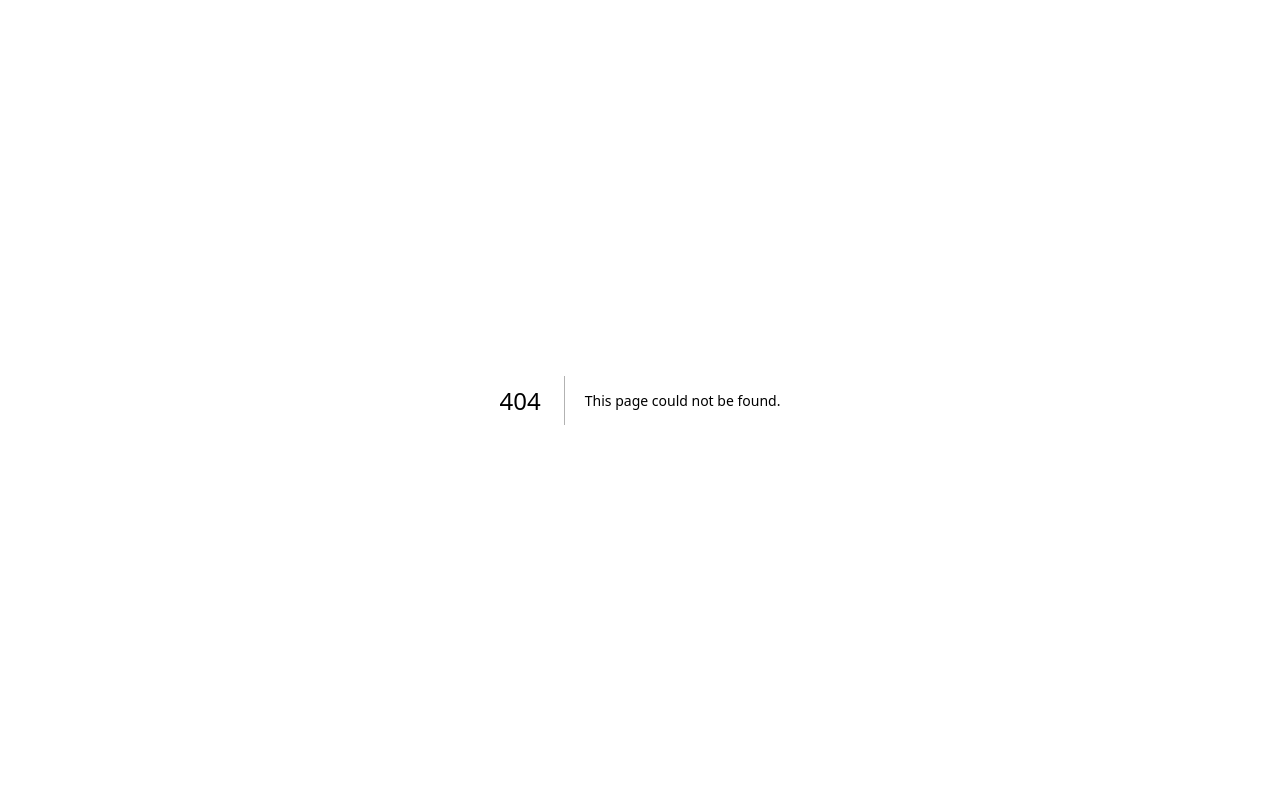
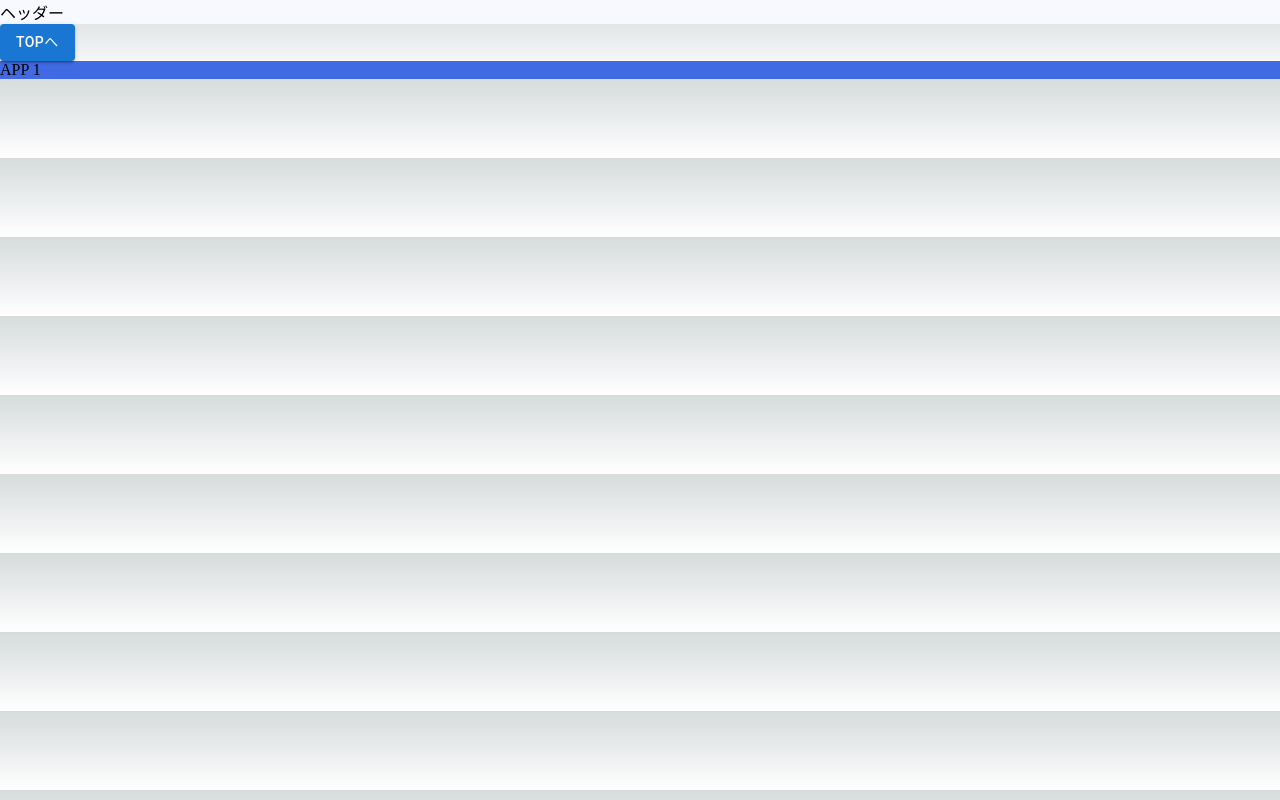
Before and after one commit to couragenki/chat-gpt-mvp, a Next.js app: page /apps/1 in a window 1280 px wide. Before the commit this address had no page. Built offline with nearby package versions, Linux system fonts and the light colour scheme.

Commit message:
feat: add page

```diff
--- /dev/null
+++ b/src/pages/apps/1/index.tsx
@@ -0,0 +1,20 @@
+import Head from 'next/head'
+import Link from "next/link";
+import styles from './styles.module.scss'
+import Button from "@mui/material/Button";
+import Header from '@/components/Header';
+
+export default function App1() {
+  return (
+    <>
+      <Head>
+        <title>APP 1</title>
+      </Head>
+      <Header />
+      <Link href="/">
+        <Button variant="contained">TOPへ</Button>
+      </Link>
+      <main className={styles.app1}>APP 1</main>
+    </>
+  );
+}
--- /dev/null
+++ b/src/pages/apps/1/styles.module.scss
@@ -0,0 +1,3 @@
+.app1 {
+  background-color: royalblue;
+}
```
Also changed, not shown: src/pages/index.tsx (+6 -3 lines).
